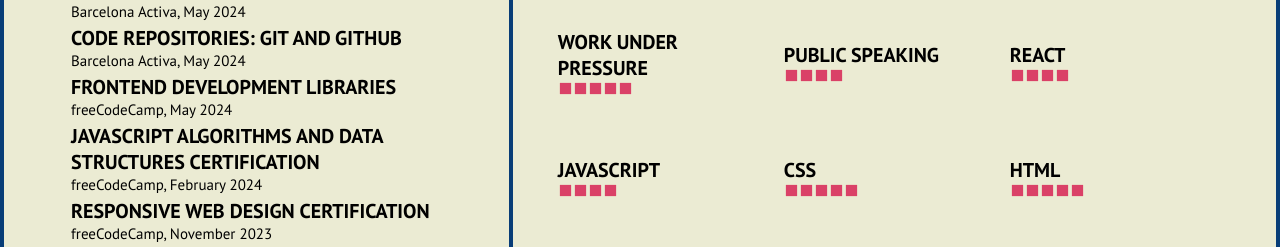
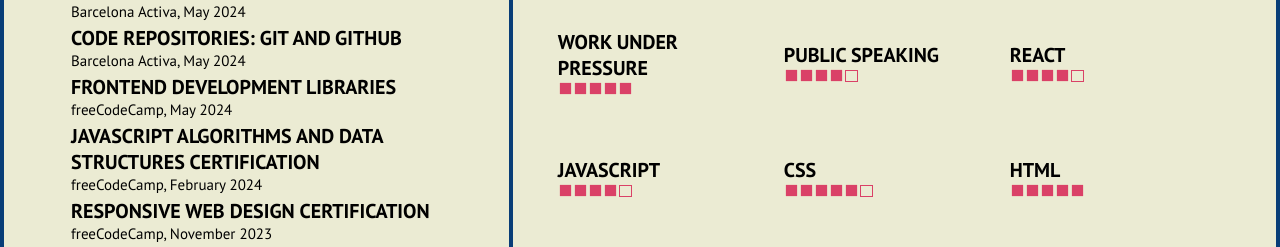
Before and after one commit to sarapensieridev/portfolio, a React (Create React App) app: page /#/resume in a window 1280 px wide. Shown: the part 224-471 px from the top of the page. Built offline with nearby package versions, Linux system fonts and the light colour scheme; a web font is replaced by a local one.

Commit message:
resume changes skills and languages

```diff
--- a/src/components/ResumePage.css
+++ b/src/components/ResumePage.css
@@ -127,8 +127,27 @@
 	color: #da4167;
 }
 
+.symbol1 {
+	color: transparent;
+    border: 1px solid #da4167;
+    width: 0.85em;
+    height: 0.8em;
+    margin-bottom: 0.0677em;
+    margin-left: 0.1em;
+}
+
 .symbol-lang {
 	color: #f4d35e;
+}
+
+.symbol-lang1 {
+	color: transparent;
+    border: 1px solid #f4d35e;
+    width: 0.85em;
+    height: 0.8em;
+    margin-bottom: 0.0677em;
+    margin-left: 0.1em;
+	border-radius: 50%;
 }
 
 /*RESUME PAGE RESPONSIVE*/
--- a/src/components/ResumePage.jsx
+++ b/src/components/ResumePage.jsx
@@ -105,6 +105,7 @@ const closeWindow = () => {
 					<ImStop2 className="symbol" />
 					<ImStop2 className="symbol" />
 					<ImStop2 className="symbol" />
+					<ImStop2 className="symbol1" />
 				</p>
 				</div>
 				<div className="skill">
@@ -114,6 +115,7 @@ const closeWindow = () => {
 					<ImStop2 className="symbol" />
 					<ImStop2 className="symbol" />
 					<ImStop2 className="symbol" />
+					<ImStop2 className="symbol1" />
 				</p>
 				</div>
 				<div className="skill">
@@ -123,6 +125,7 @@ const closeWindow = () => {
 					<ImStop2 className="symbol" />
 					<ImStop2 className="symbol" />
 					<ImStop2 className="symbol" />
+					<ImStop2 className="symbol1" />
 				</p>
 				</div>
 				<div className="skill">
@@ -133,6 +136,7 @@ const closeWindow = () => {
 					<ImStop2 className="symbol" />
 					<ImStop2 className="symbol" />
 					<ImStop2 className="symbol" />
+					<ImStop2 className="symbol1" />
 				</p>
 				</div>
 				<div className="skill">
@@ -204,6 +208,7 @@ const closeWindow = () => {
 					<VscCircleLargeFilled className="symbol-lang"/>
 					<VscCircleLargeFilled className="symbol-lang"/>
 					<VscCircleLargeFilled className="symbol-lang"/>
+					<VscCircleLargeFilled className="symbol-lang1"/>
 				</p>
 				</div>
 				<div className="lang">
@@ -213,6 +218,7 @@ const closeWindow = () => {
 					<VscCircleLargeFilled className="symbol-lang"/>
 					<VscCircleLargeFilled className="symbol-lang"/>
 					<VscCircleLargeFilled className="symbol-lang"/>
+					<VscCircleLargeFilled className="symbol-lang1"/>
 				</p>
 				</div>
 				<div className="lang">
@@ -221,6 +227,8 @@ const closeWindow = () => {
 					<VscCircleLargeFilled className="symbol-lang"/>
 					<VscCircleLargeFilled className="symbol-lang"/>
 					<VscCircleLargeFilled className="symbol-lang"/>
+					<VscCircleLargeFilled className="symbol-lang1"/>
+					<VscCircleLargeFilled className="symbol-lang1"/>
 				</p>
 				</div>
 			</div>
```
